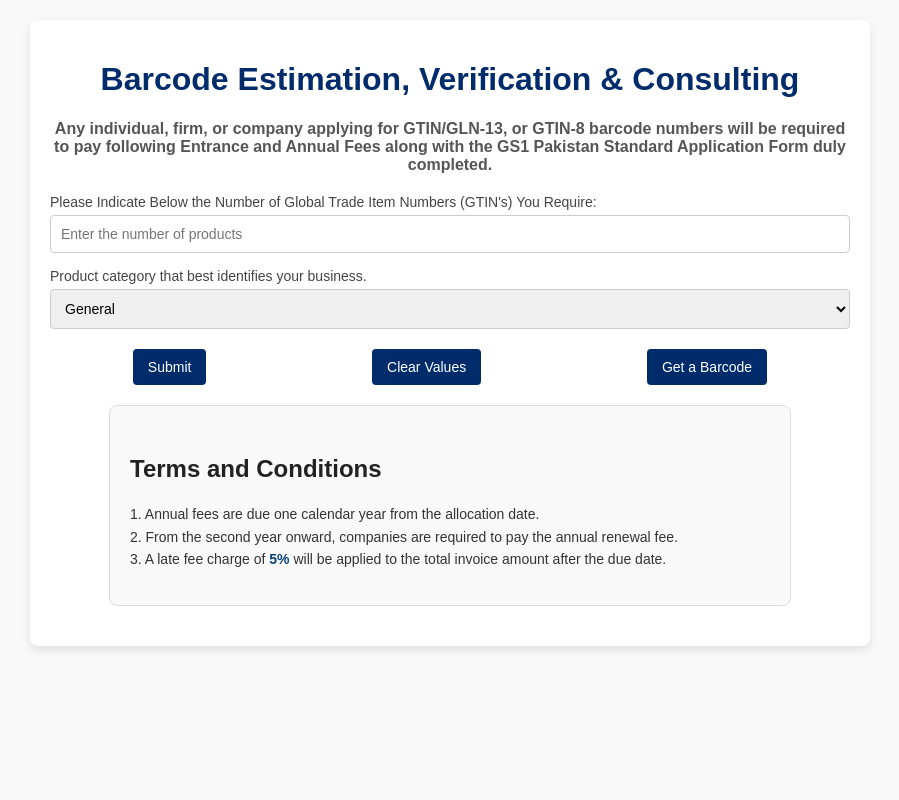
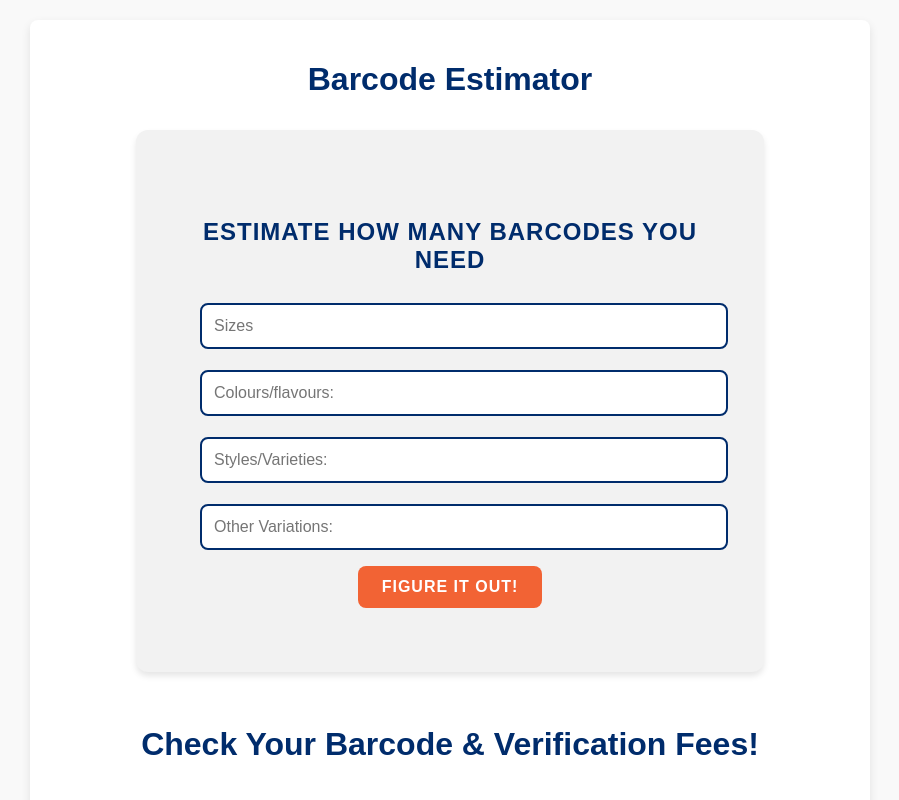
Before and after one commit to gs1p/barcode, a React (Create React App) app: page / in a window 1280 px wide. Shown: the top 800 px of the page, without its empty margins (190-1089 px from the left). Built offline with nearby package versions, Linux system fonts and the light colour scheme.

Commit message:
Your commit message

```diff
--- a/src/App.css
+++ b/src/App.css
@@ -1,3 +1,4 @@
+
 /* General Page Styling */
 body {
   font-family: Arial, sans-serif;
@@ -97,7 +98,7 @@
   color: #333;
   border-radius: 4px;
   white-space: pre-line;
-  font-size: 14px;
+  font-size: 20px;
 }
 
 /* Popup Modal */
@@ -148,7 +149,108 @@
 .popup-content button:hover {
   background-color: #002c6c;
 }
+.number-multiply-container {
+  max-width: 500px;
+  margin: 2rem auto;
+  padding: 4rem;
+  background-color: #f2f2f2;
+  border-radius: 12px;
+  box-shadow: 0 4px 6px rgba(0, 0, 0, 0.1);
+  text-align: center;
+}
 
+.number-multiply-container h3 {
+  color: #002c6c;
+  margin-bottom: 1.5rem;
+  font-size: 1.5rem;
+  font-weight: 700;
+  text-transform: uppercase;
+  letter-spacing: 1px;
+}
+
+.number-multiply-container input {
+  width: 100%;
+  padding: 0.75rem;
+  margin-bottom: 1rem;
+  border: 2px solid #002c6c;
+  border-radius: 8px;
+  font-size: 1rem;
+  color: #002c6c;
+  transition: all 0.3s ease;
+}
+
+.number-multiply-container input:focus {
+  outline: none;
+  border-color: #f26334;
+  box-shadow: 0 0 0 3px rgba(242, 99, 52, 0.2);
+}
+
+.number-multiply-container button {
+  background-color: #f26334;
+  color: white;
+  border: none;
+  padding: 0.75rem 1.5rem;
+  border-radius: 8px;
+  font-size: 1rem;
+  font-weight: 600;
+  cursor: pointer;
+  transition: all 0.3s ease;
+  text-transform: uppercase;
+  letter-spacing: 1px;
+}
+
+.number-multiply-container button:hover {
+  background-color: #002c6c;
+  transform: translateY(-2px);
+  box-shadow: 0 4px 6px rgba(0, 0, 0, 0.2);
+}
+
+.number-multiply-container button:active {
+  transform: translateY(0);
+  box-shadow: 0 2px 4px rgba(0, 0, 0, 0.1);
+}
+
+.number-multiply-container p {
+  margin-top: 1rem;
+  font-size: 1.2rem;
+  color: #002c6c;
+  font-weight: 600;
+}
+
+/* Responsive Design */
+@media screen and (max-width: 600px) {
+  .number-multiply-container {
+      width: 90%;
+      margin: 1rem auto;
+      padding: 1rem;
+  }
+
+  .number-multiply-container h3 {
+      font-size: 1.2rem;
+  }
+
+  .number-multiply-container input,
+  .number-multiply-container button {
+      font-size: 0.9rem;
+      padding: 0.6rem;
+  }
+}
+
+@media screen and (max-width: 375px) {
+  .number-multiply-container {
+      padding: 0.75rem;
+  }
+
+  .number-multiply-container h3 {
+      font-size: 1rem;
+  }
+
+  .number-multiply-container input,
+  .number-multiply-container button {
+      font-size: 0.8rem;
+      padding: 0.5rem;
+  }
+}
 /* Responsive Design */
 @media (max-width: 600px) {
   .app-container {
--- a/src/App.js
+++ b/src/App.js
@@ -1,3 +1,4 @@
+
 import React, { useState } from "react";
 import "./App.css";
 
@@ -5,14 +6,17 @@
   const [products, setProducts] = useState("");
   const [category, setCategory] = useState("general");
   const [result, setResult] = useState("");
-  const [showPopup, setShowPopup] = useState(false); // State for the popup
-
+  const [showPopup, setShowPopup] = useState(false);
+  const [numbers, setNumbers] = useState({ num1: "", num2: "", num3: "", num4: "" });
+  const [multiplicationResult, setMultiplicationResult] = useState(null);
 
   const handleClear = () => {
     setProducts("");
     setCategory("general");
     setResult("");
-    setShowPopup(false); // Ensure popup is hidden when clearing values
+    setShowPopup(false);
+    setNumbers({ num1: "", num2: "", num3: "", num4: "" });
+    setMultiplicationResult(null);
   };
 
   const handleClosePopup = () => {
@@ -24,12 +28,12 @@
 
     if (category === "general" || category === "textile") {
       if (productNumber > 10000) {
-        setShowPopup(true); // Show popup if limit exceeded
+        setShowPopup(true);
         return;
       }
     } else if (category === "health care" || category === "UDI") {
       if (productNumber > 1000) {
-        setShowPopup(true); // Show popup if limit exceeded
+        setShowPopup(true);
         return;
       }
     }
@@ -39,22 +43,12 @@
       if (productNumber === 1) {
         recommendation = `General Category
 
-
-Recommendation: License 1 GTIN-13
-Entrance Fee: Rs 22,695 (incl. Govt. Taxes)
-Annual Fee: Rs 7,566 (incl. Govt. Taxes)
-Total Amount: Rs 30,261`;
-      } else if (productNumber === 10) {
-        recommendation = `General Category
-
-
-Recommendation: License 10 GTIN-13s
+Recommendation: License 1 GLN
 Entrance Fee: Rs 22,695 (incl. Govt. Taxes)
 Annual Fee: Rs 7,566 (incl. Govt. Taxes)
 Total Amount: Rs 30,261`;
       } else if (productNumber <= 100) {
         recommendation = `General Category
-
 
 Recommendation: License 100 GTIN-13s
 Entrance Fee: Rs 45,392 (incl. Govt. Taxes)
@@ -63,7 +57,6 @@
       } else if (productNumber <= 1000) {
         recommendation = `General Category
 
-
 Recommendation: License 1,000 GTIN-13s
 Entrance Fee: Rs 45,392 (incl. Govt. Taxes)
 Annual Fee: Rs 30,261 (incl. Govt. Taxes)
@@ -71,89 +64,55 @@
       } else if (productNumber <= 10000) {
         recommendation = `General Category
 
-
 Recommendation: License 10,000 GTIN-13s
 Entrance Fee: Rs 45,392 (incl. Govt. Taxes)
 Annual Fee: Rs 180,959 (incl. Govt. Taxes)
 Total Amount: Rs 226,351`;
       }
-    } else if (category === "textile") {
-      if (productNumber <= 100) {
-        recommendation = `Textile Category
+    }
+    // Other categories follow...
+    setResult(recommendation);
+  };
 
+  const handleMultiply = () => {
+    const { num1, num2, num3, num4 } = numbers;
+    if (num1 && num2 && num3 && num4) {
+      const product = [num1, num2, num3, num4].reduce((acc, curr) => acc * parseInt(curr, 10), 1);
+      setMultiplicationResult(product);
+    } else {
+      setMultiplicationResult("Please enter all four numbers.");
+    }
+  };
 
-Recommendation: License 100 GTIN-13s
-Entrance Fee: Rs 45,392 (incl. Govt. Taxes)
-Annual Fee: Rs 12,105 (incl. Govt. Taxes)
-Total Amount: Rs 57,497`;
-      } else if (productNumber <= 1000) {
-        recommendation = `Textile Category
-
-
-Recommendation: License 1,000 GTIN-13s
-Entrance Fee: Rs 45,392 (incl. Govt. Taxes)
-Annual Fee: Rs 30,261 (incl. Govt. Taxes)
-Total Amount: Rs 75,653`;
-      } else if (productNumber <= 10000) {
-        recommendation = `Textile Category
-
-
-Recommendation: License 10,000 GTIN-13s
-Entrance Fee:  Rs 45,392 (incl. Govt. Taxes)
-Annual Fee: Rs 180,959 (incl. Govt. Taxes)
-Total Amount: Rs 226,351`;
-      }
-    } else if (category === "health care") {
-      if (productNumber <= 100) {
-        recommendation = `Healthcare Category
-
-
-Recommendation: License 100 GTIN-13s
-Entrance Fee: Rs 68,087 (incl. Govt. Taxes)
-Annual Fee: Rs 18,156 (incl. Govt. Taxes)
-Total Amount: Rs 86,243`;
-      } else if (productNumber <= 1000) {
-        recommendation = `Healthcare Category
-
-
-Recommendation: License 1,000 GTIN-13s
-Entrance Fee: Rs 68,087 (incl. Govt. Taxes)
-Annual Fee: Rs 45,392 (incl. Govt. Taxes)
-Total Amount: Rs 113,479`;
-      }
-    } else if (category === "UDI") {
-      if (productNumber <= 100) {
-        recommendation = `UDI Category
-
-
-Recommendation: License 100 GTIN-13s
-Entrance Fee: Rs 68,087 (incl. Govt. Taxes)
-Annual Fee: Rs 54,468 (incl. Govt. Taxes)
-Total Amount: Rs 122,555`;
-      } else if (productNumber <= 1000) {
-        recommendation = `UDI Category
-
-
-Recommendation: License 1,000 GTIN-13s
-Entrance Fee: Rs 68,087 (incl. Govt. Taxes)
-Annual Fee: Rs 136,175 (incl. Govt. Taxes)
-Total Amount: Rs 204,262`;
-      }
-    }
-
-    setResult(recommendation);
+  const handleNumberChange = (e) => {
+    const { name, value } = e.target;
+    setNumbers({ ...numbers, [name]: value });
   };
 
   return (
     <div className="app-container">
-      <h1>Barcode Estimation, Verification & Consulting</h1>
-      <h2>Any individual, firm, or company applying for GTIN/GLN-13, or GTIN-8 barcode numbers will be required to pay following Entrance and Annual Fees along with the GS1 Pakistan Standard Application Form duly completed.</h2>
+      <h1> Barcode Estimator </h1>
+
+
+      <div className="number-multiply-container">
+        <h3>Estimate How Many Barcodes You Need</h3>
+
+        <input type="number" name="num1" value={numbers.num1} onChange={handleNumberChange} placeholder="Sizes" />
+        <input type="number" name="num2" value={numbers.num2} onChange={handleNumberChange} placeholder="Colours/flavours:" />
+        <input type="number" name="num3" value={numbers.num3} onChange={handleNumberChange} placeholder="Styles/Varieties:
+" />
+        <input type="number" name="num4" value={numbers.num4} onChange={handleNumberChange} placeholder="Other Variations:" />
+        <button onClick={handleMultiply}>figure it out!</button>
+        {multiplicationResult !== null && <p> Total GTINs required: {multiplicationResult}</p>}
+      </div>
+
 
 
       <div className="input-container">
+      <h1>Check Your Barcode & Verification Fees!</h1>
+      <h2>Any individual, firm, or company applying for GTIN/GLN-13, or GTIN-8 barcode numbers will be required to pay the following Entrance and Annual Fees along with the GS1 Pakistan Standard Application Form duly completed.</h2>
         <label>
-
-Please Indicate Below the Number of Global Trade Item Numbers (GTIN's) You Require:
+          Please Indicate Below the Number of Global Trade Item Numbers (GTIN's) You Require:
           <input
             type="number"
             value={products}
@@ -168,20 +127,20 @@
             <option value="textile">Textile</option>
             <option value="health care">Health Care</option>
             <option value="UDI">UDI</option>
-            <option value="UDI">Consultancy </option>
-            <option value="UDI">Verification </option>
+            <option value="Verification 1D">Verification 1D</option>
+            <option value="Verification 2D (Data Matrix)">Verification 2D (Data Matrix)</option>
           </select>
         </label>
       </div>
+
+
+
       <div className="button-container">
-        <button onClick={handleSubmit}>Submit</button>
+        <button onClick={handleSubmit}>Check Fees</button>
         <button onClick={handleClear}>Clear Values</button>
         <button onClick={() => window.open("https://www.gs1pk.org/Getabarcode", "_blank")}>Get a Barcode</button>
       </div>
       {result && <div className="result-container">{result}</div>}
-
-
-
       <div id="terms-details" class="terms-details">
   <h3>Terms and Conditions</h3>
   <p>
@@ -193,30 +152,16 @@
 
   </p>
 </div>
-
-
-      {/* Popup Modal */}
       {showPopup && (
         <div className="popup-container">
           <div className="popup-content">
             <h3>Please Contact Us</h3>
-            <p>The number of products entered exceeds the limit for your selected category. Please contact us for more details.
-            <br />
-Call our member support team on freephone 021 32215844 or +92 (312) 0003997 or +92 (322) 2251704.
-
-<br />
-Email us at info@gs1pk.org and we'll aim to get back to you within 2-3 working days.
-<br />
-Address
-Office No.B-2, 2nd Floor, Azzainab Court, Campbell Street, Karachi-74200, Pakistan
-            </p>
+            <p>The number of products entered exceeds the limit for your selected category. Please contact us for more details.</p>
             <button onClick={handleClosePopup}>Close</button>
           </div>
         </div>
       )}
-
     </div>
-
   );
 }
 
```
